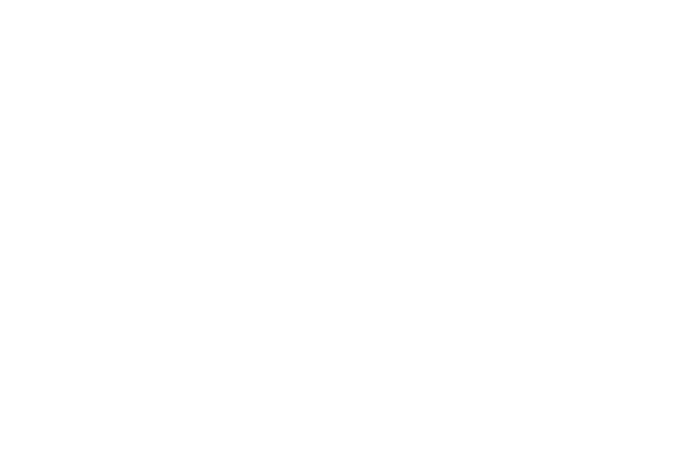
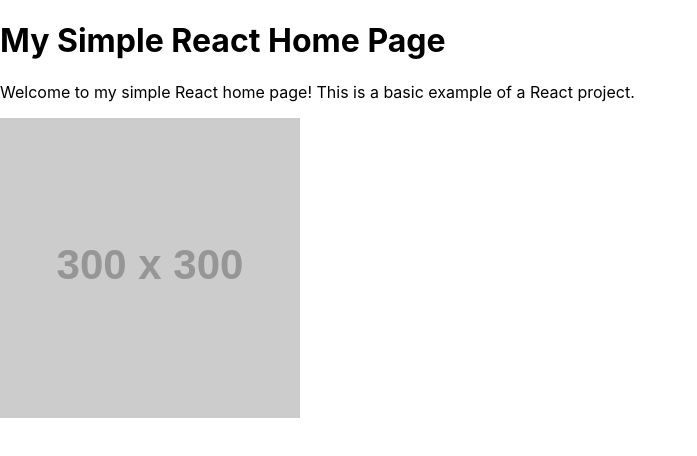
Before and after one commit to noahbei/zenscribe, a React (Create React App) app: page / in a window 1280 px wide. Shown: the top 456 px of the page, without its empty margins (0-697 px from the left). Built offline with nearby package versions, Linux system fonts and the light colour scheme.

Commit message:
add homepage

```diff
--- /dev/null
+++ b/src/App.js
@@ -0,0 +1,12 @@
+import React from 'react';
+import Homepage from './components/Homepage'
+
+function App() {
+  return (
+    <div>
+      <Homepage />
+    </div>
+  );
+}
+
+export default App;
--- /dev/null
+++ b/src/components/Homepage.js
@@ -0,0 +1,17 @@
+import React from 'react';
+
+const Homepage = () => {
+  return (
+    <div>
+      <header>
+        <h1>My Simple React Home Page</h1>
+      </header>
+      <main>
+        <p>Welcome to my simple React home page! This is a basic example of a React project.</p>
+        <img src="https://via.placeholder.com/300" alt="Placeholder" />
+      </main>
+    </div>
+  );
+}
+
+export default Homepage;
--- a/src/index.js
+++ b/src/index.js
@@ -1,11 +1,12 @@
 import React from 'react';
 import ReactDOM from 'react-dom/client';
 import './index.css';
+import App from './App.js';
 
 
 const root = ReactDOM.createRoot(document.getElementById('root'));
 root.render(
   <React.StrictMode>
-
+    <App/>
   </React.StrictMode>
 );
```
